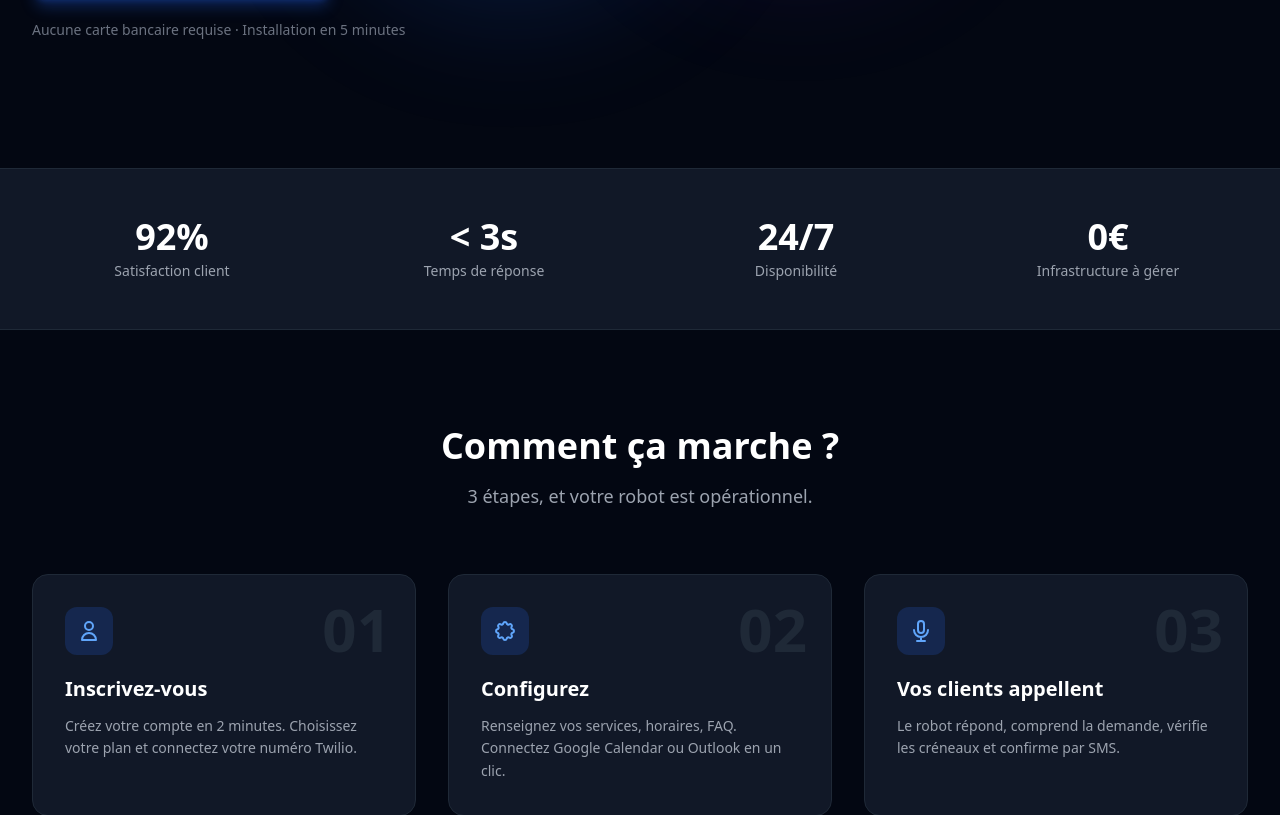
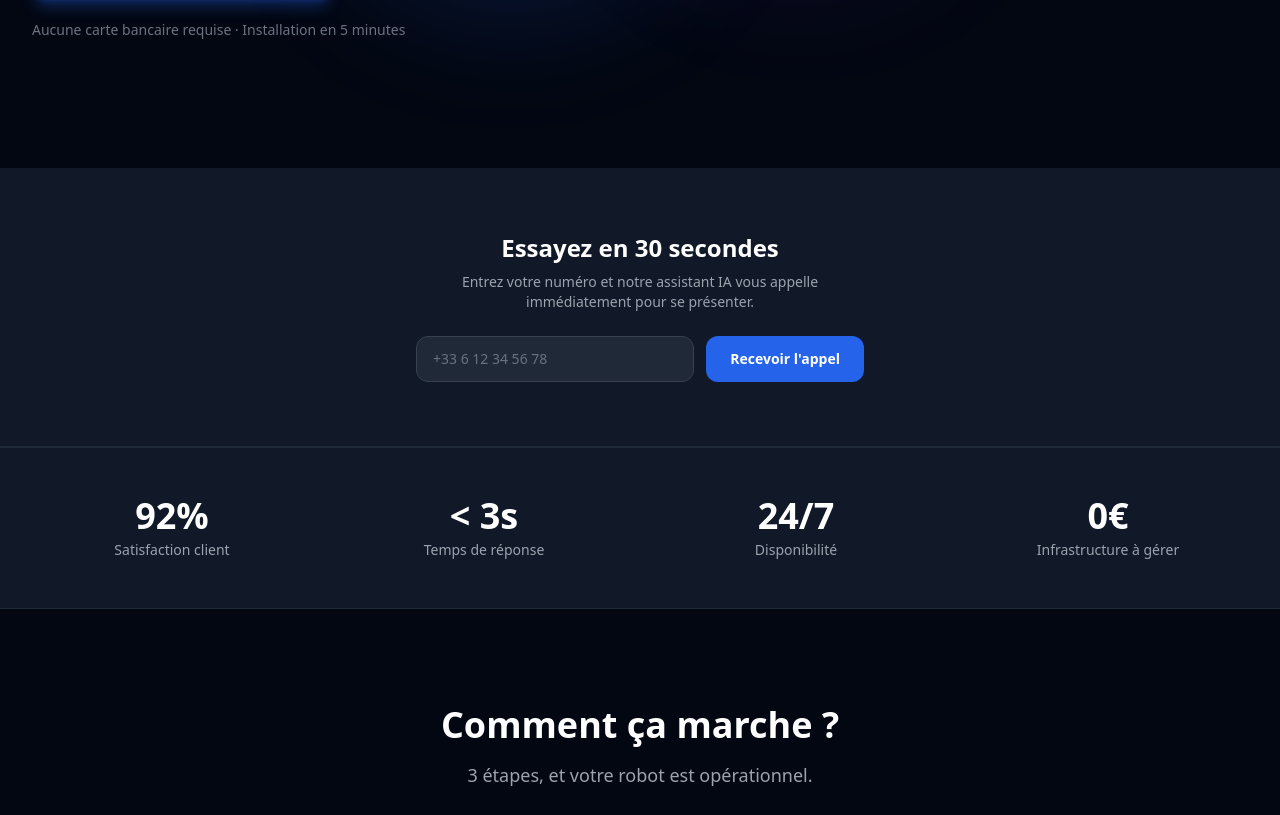
Before and after one commit to Thano02/assistantai, a FastAPI app: page / in a window 1280 px wide. Shown: the part 722-1537 px from the top of the page. Run offline with FastAPI, Linux system fonts and the light colour scheme; some libraries are stand-ins or nearby versions.

Commit message:
Move demo call section from pricing to landing page
Co-Authored-By: Claude Sonnet 4.6 <noreply@anthropic.com>

```diff
--- a/templates/landing.html
+++ b/templates/landing.html
@@ -91,6 +91,41 @@
     </div>
   </div>
 </section>
+
+<!-- Essayez en 30 secondes -->
+<section class="bg-gray-900 border-b border-gray-800 py-16">
+  <div class="max-w-lg mx-auto px-4 sm:px-6 lg:px-8 text-center">
+    <h2 class="text-2xl font-bold text-white mb-2">Essayez en 30 secondes</h2>
+    <p class="text-gray-400 text-sm mb-6">Entrez votre numéro et notre assistant IA vous appelle immédiatement pour se présenter.</p>
+    <div class="flex gap-3">
+      <input id="demo-phone" type="tel" placeholder="+33 6 12 34 56 78"
+        class="flex-1 bg-gray-800 border border-gray-700 text-white rounded-xl px-4 py-3 text-sm focus:outline-none focus:ring-2 focus:ring-blue-500 placeholder-gray-500">
+      <button onclick="startDemoCall()"
+        class="bg-blue-600 hover:bg-blue-500 text-white px-6 py-3 rounded-xl text-sm font-semibold transition-colors whitespace-nowrap">
+        Recevoir l'appel
+      </button>
+    </div>
+    <p id="demo-msg" class="text-sm mt-3 hidden"></p>
+  </div>
+</section>
+<script>
+async function startDemoCall() {
+  const phone = document.getElementById('demo-phone').value.trim();
+  const msg = document.getElementById('demo-msg');
+  if (!phone) { msg.textContent = 'Veuillez entrer votre numéro.'; msg.className = 'text-sm mt-3 text-red-400'; msg.classList.remove('hidden'); return; }
+  msg.textContent = 'Appel en cours…'; msg.className = 'text-sm mt-3 text-gray-400'; msg.classList.remove('hidden');
+  try {
+    const form = new FormData(); form.append('phone', phone);
+    const res = await fetch('/demo/call', { method: 'POST', body: form });
+    const data = await res.json();
+    if (data.status === 'ok') {
+      msg.textContent = '✅ ' + data.message; msg.className = 'text-sm mt-3 text-green-400';
+    } else {
+      msg.textContent = '❌ ' + data.message; msg.className = 'text-sm mt-3 text-red-400';
+    }
+  } catch(e) { msg.textContent = 'Erreur réseau.'; msg.className = 'text-sm mt-3 text-red-400'; }
+}
+</script>
 
 <!-- Stats -->
 <section class="bg-gray-900 border-y border-gray-800 py-12">
```
Also changed, not shown: templates/pricing.html (+0 -34 lines).
